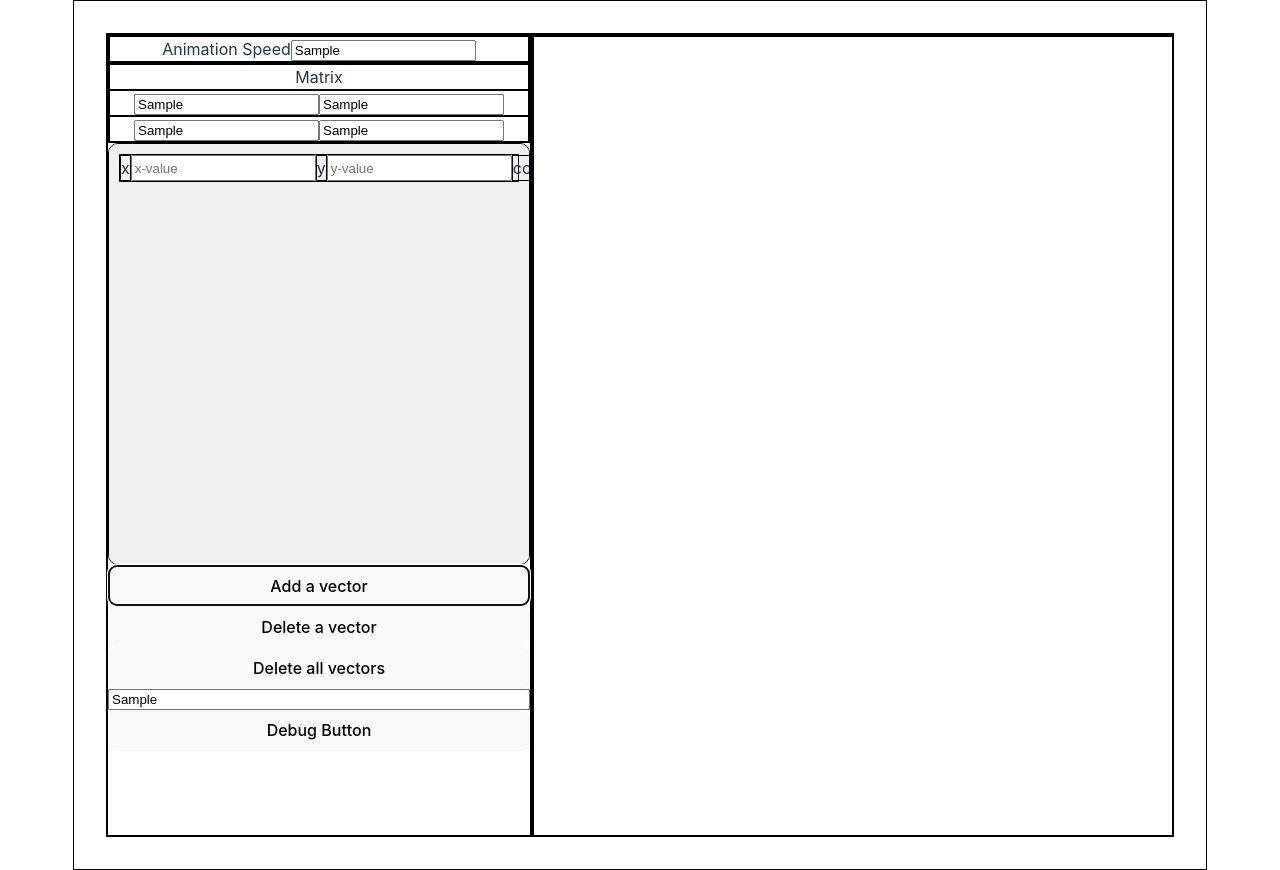
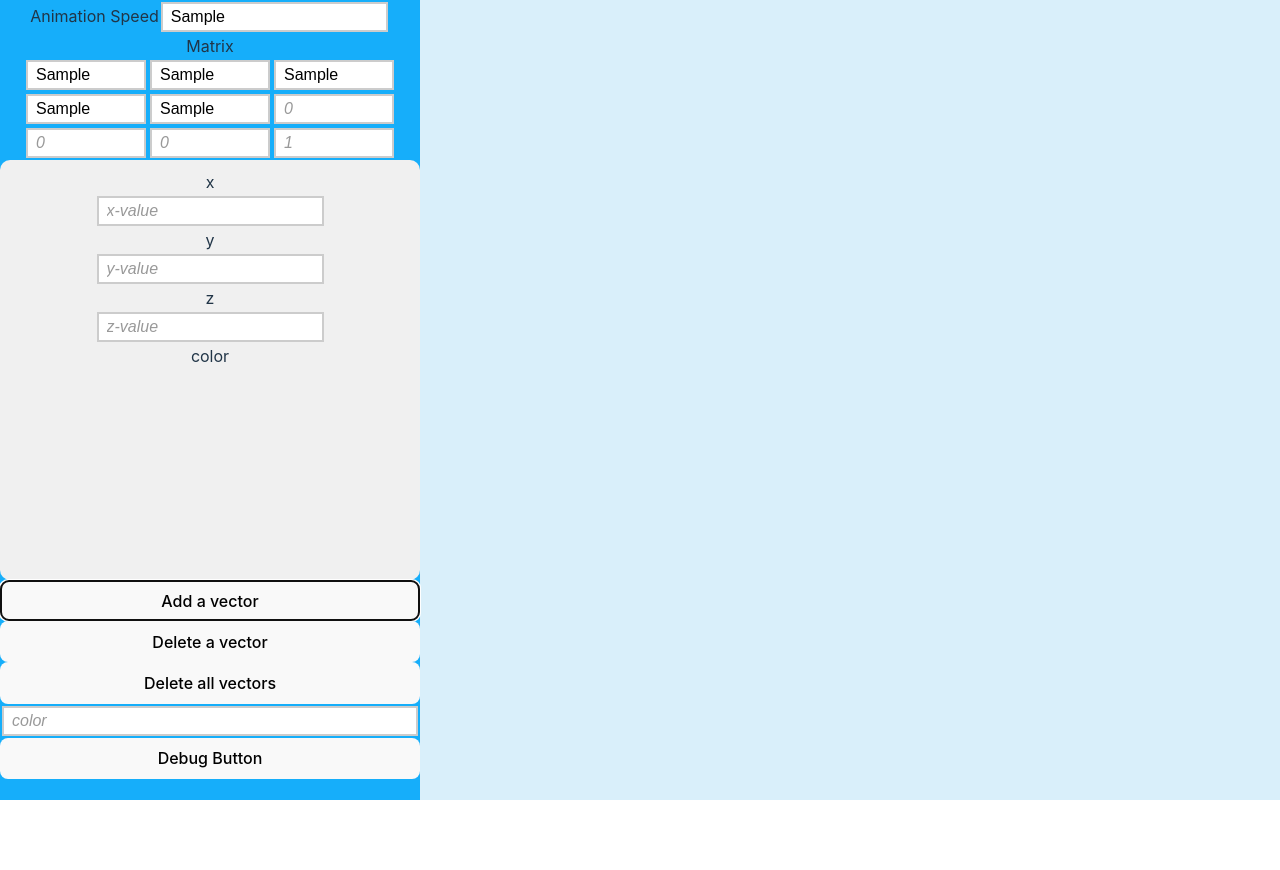
Before and after one commit to Project-Code-UVA/LinearPlot3D, a React (Vite) app in the folder LinearPlot3D/: page / in a window 1280 px wide. Both pictures are taken after typing "Sample", "Sample", "Sample", "Sample", "Sample", "Sample" into the empty fields and a click on the button "Add a vector". After the commit the page ends 800 px from the top, so only its background shows below. Built offline with nearby package versions, Linux system fonts and the light colour scheme; no server answers.

Commit message:
added 3d support and added axis labels

```diff
--- a/LinearPlot3D/src/App.css
+++ b/LinearPlot3D/src/App.css
@@ -1,13 +1,11 @@
 #root {
-  max-width: 1280px;
   margin: 0 auto;
-  padding: 2rem;
   text-align: center;
 }
 
-div {
+/* div {
   border: 1px solid black;
-}
+} */
 
 .logo {
   height: 6em;
@@ -49,19 +47,48 @@ div {
 .canvas-bound {
   /* border-style: solid; */
   /* border-width: 1px; */
-  width: 50vw;
+  /* width: 50vw; */
+  width: 100%;
   height: 100vh;
+  display: flex;
+  justify-content: center;
+  align-items: center;
 }
 
 .side {
   display: flex;
+  justify-items: left;
   flex-direction: column;
+  background-color: #16aefa;
 }
 
 .app {
   display: flex;
+  width: 100vw;
+  background-color: #d9effa;
+  justify-items: left;
 }
 
-.input-box {
-  display: flex;
+input {
+  padding: 4px 8px;
+  margin: 2px 2px;
+  font-size: 16px;
+  border: 2px solid #ccc;
+  outline: none;
+  transition: all 0.3s ease-in-out;
 }
+
+input:focus {
+  border-color: #007bff;
+  box-shadow: 0 0 5px rgba(0, 123, 255, 0.5);
+}
+
+input::placeholder {
+  color: #999;
+  font-style: italic;
+}
+
+input:disabled {
+  background-color: #f0f0f0;
+  cursor: not-allowed;
+}
--- a/LinearPlot3D/src/App.jsx
+++ b/LinearPlot3D/src/App.jsx
@@ -3,16 +3,17 @@ import * as THREE from "three";
 import MyCanvas from "./MyCanvas";
 import { useState } from "react";
 import { Canvas } from "@react-three/fiber";
-import { TrackballControls, Text } from '@react-three/drei'
-import ThreeDTextScene from "./playground";
-
+import {
+  OrbitControls,
+  PerspectiveCamera,
+} from "@react-three/drei";
 
 const origin = new THREE.Vector3(0, 0, 0);
 
 function App() {
   const [animSpeed, setAnimSpeed] = useState(1.0);
   const [vectors, setVectors] = useState([]);
-  const [matrix, setMatrix] = useState([1, 0, 0, 1]);
+  const [matrix, setMatrix] = useState([1, 0, 0, 0, 1, 0, 0, 0, 1]);
   const [colors, setColors] = useState("purple");
 
   const updateAnimSpeed = (e) => {
@@ -51,7 +52,7 @@ function App() {
     ]);
   };
 
-  const handleMatrixa21Change = (e) => {
+  const handleMatrixa13Change = (e) => {
     setMatrix([
       ...matrix.slice(0, 2),
       Number(e.target.value),
@@ -59,11 +60,50 @@ function App() {
     ]);
   };
 
-  const handleMatrixa22Change = (e) => {
+  const handleMatrixa21Change = (e) => {
     setMatrix([
       ...matrix.slice(0, 3),
       Number(e.target.value),
       ...matrix.slice(4),
+    ]);
+  };
+
+  const handleMatrixa22Change = (e) => {
+    setMatrix([
+      ...matrix.slice(0, 4),
+      Number(e.target.value),
+      ...matrix.slice(5),
+    ]);
+  };
+
+  const handleMatrixa23Change = (e) => {
+    setMatrix([
+      ...matrix.slice(0, 5),
+      Number(e.target.value),
+      ...matrix.slice(6),
+    ]);
+  };
+  const handleMatrixa31Change = (e) => {
+    setMatrix([
+      ...matrix.slice(0, 6),
+      Number(e.target.value),
+      ...matrix.slice(7),
+    ]);
+  };
+
+  const handleMatrixa32Change = (e) => {
+    setMatrix([
+      ...matrix.slice(0, 7),
+      Number(e.target.value),
+      ...matrix.slice(8),
+    ]);
+  };
+
+  const handleMatrixa33Change = (e) => {
+    setMatrix([
+      ...matrix.slice(0, 9),
+      Number(e.target.value),
+      ...matrix.slice(9),
     ]);
   };
 
@@ -87,12 +127,55 @@ function App() {
           <div className="matrix-input">
             <div className="matrix-title">Matrix</div>
             <div className="matrix-row">
-              <input placeholder="1" onChange={handleMatrixa11Change}></input>
-              <input placeholder="0" onChange={handleMatrixa12Change}></input>
+              <input
+                placeholder="1"
+                onChange={handleMatrixa11Change}
+                className="matrix-input-box"
+              ></input>
+              <input
+                placeholder="0"
+                onChange={handleMatrixa12Change}
+                className="matrix-input-box"
+              ></input>
+              <input
+                placeholder="0"
+                onChange={handleMatrixa13Change}
+                className="matrix-input-box"
+              ></input>
             </div>
             <div className="matrix-row">
-              <input placeholder="0" onChange={handleMatrixa21Change}></input>
-              <input placeholder="1" onChange={handleMatrixa22Change}></input>
+              <input
+                placeholder="0"
+                onChange={handleMatrixa21Change}
+                className="matrix-input-box"
+              ></input>
+              <input
+                placeholder="1"
+                onChange={handleMatrixa22Change}
+                className="matrix-input-box"
+              ></input>
+              <input
+                placeholder="0"
+                onChange={handleMatrixa23Change}
+                className="matrix-input-box"
+              ></input>
+            </div>
+            <div className="matrix-row">
+              <input
+                placeholder="0"
+                onChange={handleMatrixa31Change}
+                className="matrix-input-box"
+              ></input>
+              <input
+                placeholder="0"
+                onChange={handleMatrixa32Change}
+                className="matrix-input-box"
+              ></input>
+              <input
+                placeholder="1"
+                onChange={handleMatrixa33Change}
+                className="matrix-input-box"
+              ></input>
             </div>
           </div>
           <div className="vector-input">
@@ -102,10 +185,14 @@ function App() {
                 <input
                   placeholder="x-value"
                   onChange={(e) => {
+                    let val = e.target.value;
+                    if (isNaN(parseFloat(val))) {
+                      val = 0;
+                    }
                     let newVectors = [
                       ...vectors.slice(0, index),
                       {
-                        x: e.target.value,
+                        x: val,
                         y: vectors[index].y,
                         z: vectors[index].z,
                       },
@@ -118,12 +205,36 @@ function App() {
                 <input
                   placeholder="y-value"
                   onChange={(e) => {
+                    let val = e.target.value;
+                    if (isNaN(parseFloat(val))) {
+                      val = 0;
+                    }
                     let newVectors = [
                       ...vectors.slice(0, index),
                       {
                         x: vectors[index].x,
-                        y: e.target.value,
+                        y: val,
                         z: vectors[index].z,
+                      },
+                      ...vectors.slice(index + 1),
+                    ];
+                    setVectors(newVectors);
+                  }}
+                ></input>
+                <div>z</div>
+                <input
+                  placeholder="z-value"
+                  onChange={(e) => {
+                    let val = e.target.value;
+                    if (isNaN(parseFloat(val))) {
+                      val = 0;
+                    }
+                    let newVectors = [
+                      ...vectors.slice(0, index),
+                      {
+                        x: vectors[index].x,
+                        y: vectors[index].y,
+                        z: val,
                       },
                       ...vectors.slice(index + 1),
                     ];
@@ -155,10 +266,17 @@ function App() {
         </div>
         <div className="canvas-bound">
           <Canvas>
-            <Text position={[0, 0, 0]} fontSize={1} color="black" anchorX="center" anchorY="middle">
-              111
-            </Text>
-            <TrackballControls />
+            <OrbitControls
+              enableZoom={true}
+              enablePan={true}
+              enableRotate={true}
+            />
+            <PerspectiveCamera
+              makeDefault
+              position={[10, 10, 10]}
+              fov={60}
+              zoom={0.9}
+            />
             <MyCanvas
               origin={origin}
               coords={[coordX, coordY, coordZ, coordXRev, coordYRev, coordZRev]}
--- a/LinearPlot3D/src/MyCanvas.jsx
+++ b/LinearPlot3D/src/MyCanvas.jsx
@@ -1,5 +1,5 @@
 import "./App.css";
-import { Line, Text } from "@react-three/drei";
+import { Billboard, Line, Text } from "@react-three/drei";
 import { useFrame } from "@react-three/fiber";
 import { useState } from "react";
 import * as THREE from "three";
@@ -26,6 +26,22 @@ export default function MyCanvas({
 
   return (
     <>
+      <Billboard position={[5, 0, 0]}>
+        <Text fontSize={1} color="black" anchorX="center" anchorY="middle">
+          X
+        </Text>
+      </Billboard>
+
+      <Billboard position={[0, 0, 5]}>
+        <Text fontSize={1} color="black" anchorX="center" anchorY="middle">
+          Y
+        </Text>
+      </Billboard>
+      <Billboard position={[0, 5, 0]}>
+        <Text fontSize={1} color="black" anchorX="center" anchorY="middle">
+          Z
+        </Text>
+      </Billboard>
       {coords.map((coord, index) => (
         <Line key={index} points={[origin, coord]} color="black"></Line>
       ))}
@@ -34,7 +50,7 @@ export default function MyCanvas({
           key={index}
           points={[
             origin,
-            new THREE.Vector3(vector.currX, vector.currY, vector.currZ),
+            new THREE.Vector3(vector.currX, vector.currZ, vector.currY),
           ]}
           color={colors}
           lineWidth={4}
--- a/LinearPlot3D/src/TransVector.jsx
+++ b/LinearPlot3D/src/TransVector.jsx
@@ -31,14 +31,24 @@ export default class Vector {
   }
 
   #updateTranslatedVec() {
-    this.#transX = this.#origX * this.#matrix[0] + this.#origY * this.#matrix[1];
-    this.#transY = this.#origX * this.#matrix[2] + this.#origY * this.#matrix[3];
+    this.#transX = this.#origX * this.#matrix[0] + this.#origY * this.#matrix[1] + this.#origZ * this.#matrix[2];
+    this.#transY = this.#origX * this.#matrix[3] + this.#origY * this.#matrix[4] + this.#origZ * this.#matrix[5];
+    this.#transZ = this.#origX * this.#matrix[6] + this.#origY * this.#matrix[7] + this.#origZ * this.#matrix[8];
   }
 
   #updateCurrentVec() {
+    this.#applyLinearTransform();
+    // this.#applyRotationalTransform();
+  }
+
+  #applyLinearTransform() {
     this.#currX = this.#origX + this.#animTime*(this.#transX - this.#origX);
     this.#currY = this.#origY + this.#animTime*(this.#transY - this.#origY);
-    // this.#currZ = this.origZ + this.animTime*(this.transZ - this.origZ);
+    this.#currZ = this.#origZ + this.#animTime*(this.#transZ - this.#origZ);
+  }
+
+  #applyRotationalTransform() {
+
   }
 
   // Time can be any decimal value but it will be truncated
--- a/LinearPlot3D/src/index.css
+++ b/LinearPlot3D/src/index.css
@@ -87,3 +87,7 @@ button:focus-visible {
   height: 400px;
   overflow-y: scroll;
 }
+
+.matrix-input-box {
+  width: 100px;
+}
```
